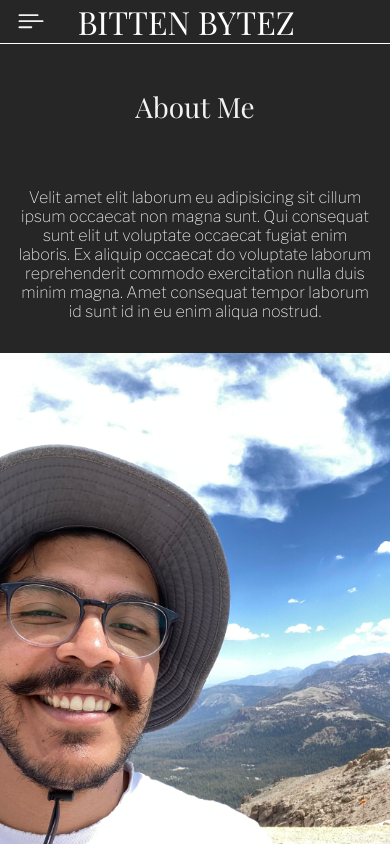
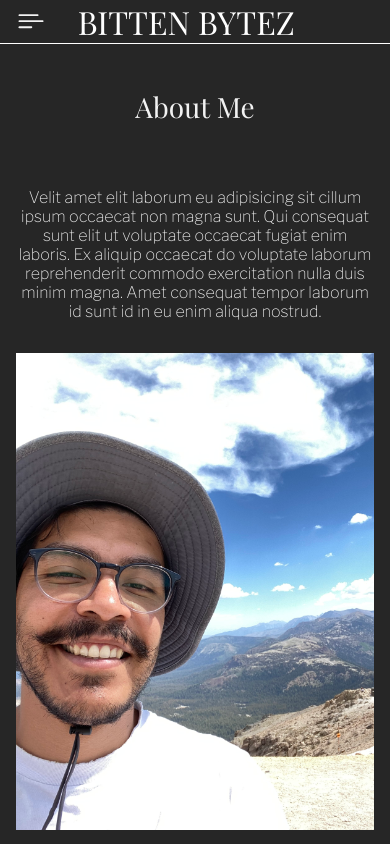
Before and after one commit to JoseValadez310/bittenbyte, a React (Create React App) app: page /About in a window 390 px wide. Shown: the top 844 px of the page. Built offline with nearby package versions, Linux system fonts and the light colour scheme; a web font is replaced by a local one.

Commit message:
minor issue - about page - - about me image wrapper and image had different width sizing that pushed the image outside of the viewport boundaries in mobile

```diff
--- a/src/styles/about-page.css
+++ b/src/styles/about-page.css
@@ -113,6 +113,13 @@
     .about-me-container {
       flex-direction: column-reverse;
     }
+    .about-me-image-wrapper {
+        height: auto;
+        width: 100%;
+    }
+    .about-me-image{
+        width: inherit;
+    }
     .mission-statement-container{
         padding-block: 20%;
         padding-inline: 4%;
```
